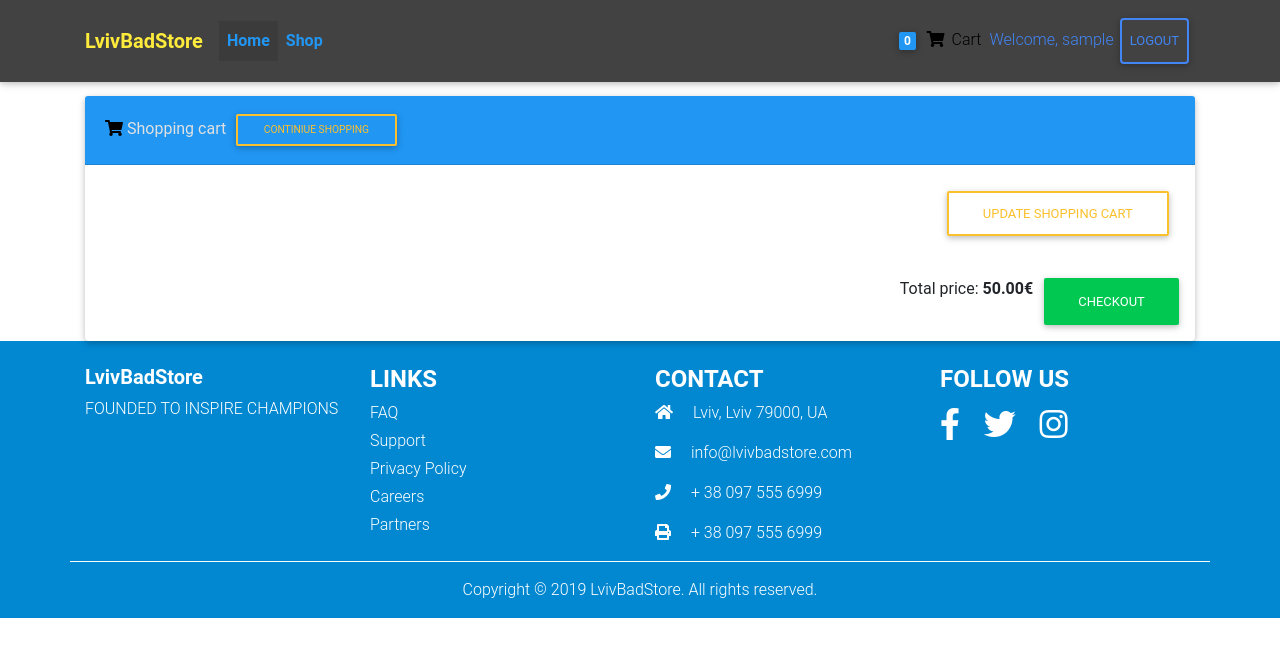
After one commit to natali217/EcommerceWebsite, a Django app: page /cart/ in a window 1280 px wide. The commit adds this page. Shown: the top 657 px of the page. Run offline with Django 3.2, Linux system fonts and the light colour scheme; the visitor is signed in with stand-in values (Sample User, id 1); data that the repository does not hold is empty; some libraries are stand-ins or nearby versions.

Commit message:
add shopping cart, fix some bugs

```diff
--- a/EcommerceWebsite/EcommerceWebsite/settings.py
+++ b/EcommerceWebsite/EcommerceWebsite/settings.py
@@ -171,7 +171,7 @@ SOCIAL_AUTH_PIPELINE = (
     'social_core.pipeline.social_auth.load_extra_data',
     'social_core.pipeline.user.user_details',
 )
-LOGIN_URL = '/'
+LOGIN_URL = 'signin'
 LOGIN_REDIRECT_URL = '/'
 
 SOCIAL_AUTH_USER_MODEL = 'account.User'
--- a/EcommerceWebsite/EcommerceWebsite/urls.py
+++ b/EcommerceWebsite/EcommerceWebsite/urls.py
@@ -21,7 +21,7 @@ from django.conf import settings
 
 from home.views import home_screen_view
 from account.views import signup_view, logout_view, signin_view
-from shop.views import ShopView, ProductView
+from shop.views import ShopView, ProductView, CartView, add_to_cart_view, cart_view
 
 
 urlpatterns = [
@@ -33,6 +33,8 @@ urlpatterns = [
     path('social-auth/', include('social_django.urls', namespace='social')),
     path('shop/', ShopView.as_view(), name='shop'),
     path('product/<slug>/', ProductView.as_view(), name='product'),
+    path('add-to-cart/<slug>/', add_to_cart_view, name='add-to-cart'),
+    path('cart/', cart_view, name='cart'),
 ]
 
 if settings.DEBUG:
--- /dev/null
+++ b/EcommerceWebsite/shop/templatetags/cart_template_tags.py
@@ -0,0 +1,13 @@
+from django import template
+from django.db.models import Sum
+
+register = template.Library()
+
+
+@register.filter
+def cart_item_count(user):
+    if user.is_authenticated:
+        order = user.order_set.filter(is_paid=False).first()
+        if order:
+            return order.orderitem_set.aggregate(Sum('amount'))['amount__sum']
+    return 0
--- a/EcommerceWebsite/shop/views.py
+++ b/EcommerceWebsite/shop/views.py
@@ -1,14 +1,11 @@
-from django.shortcuts import render
+from django.shortcuts import render, get_object_or_404, redirect
 from django.views.generic.list import ListView
 from django.views.generic.detail import DetailView
+from django.contrib import messages
+from django.contrib.auth.decorators import login_required
 
 # Create your views here.
-from shop.models import Item, Review
-
-
-def items_view(request):
-    context = {"items": Item.objects.all()}
-    return render(request, 'shop.html', context)
+from shop.models import Item, OrderItem, Order, Review
 
 
 class ShopView(ListView):
@@ -48,3 +45,47 @@ class ProductView(DetailView):
         context = super().get_context_data(**kwargs)
         context['reviews'] = Review.objects.filter(item=self.object)
         return context
+
+@login_required
+def add_to_cart_view(request, slug):
+    item_to_be_added = get_object_or_404(Item, slug=slug)
+    # Check if current user have unpaid order
+    order = Order.objects.filter(user=request.user, is_paid=False).first()
+    if order:
+        # Check if item to be added is already in the cart
+        order_item = order.orderitem_set.filter(order=order, item=item_to_be_added).first()
+        if order_item:
+            order_item.amount += 1
+            order_item.save()
+        else:
+            order_item = OrderItem.objects.create(order=order, item=item_to_be_added, amount=1)
+    # If current user doesn't have an unpaid order create one
+    else:
+        order = Order.objects.create(user=request.user, is_paid=False)
+        order_item = OrderItem.objects.create(order=order, item=item_to_be_added, amount=1)
+
+    order_item.save()
+    messages.info(request, 'This item was added to your cart.')
+    return redirect('product', slug=slug)
+
+
+class CartView(ListView):
+    template_name = 'cart.html'
+
+    def get_queryset(self):
+        order = self.request.user.order_set.filter(is_paid=False).first()
+        if order:
+            cart_items = order.orderitem_set.all()
+        else:
+            cart_items = OrderItem.objects.none()
+
+
+def cart_view(request):
+    context = {}
+    order = request.user.order_set.filter(is_paid=False).first()
+    if order:
+        cart_items = order.orderitem_set.all()
+    else:
+        cart_items = OrderItem.objects.none()
+    context['cart_items'] = cart_items
+    return render(request, 'cart.html', context)
--- /dev/null
+++ b/EcommerceWebsite/templates/cart.html
@@ -0,0 +1,66 @@
+{% extends 'base.html' %}
+
+{% block title %}Cart ― LvivBadStore{% endblock %}
+
+{% block content %}
+    <main>
+        <div class="container">
+            <div class="card shopping-cart">
+                <div class="card-header blue text-light">
+                    <i class="fa fa-shopping-cart " style="color:black" aria-hidden="true"></i>
+                    Shopping cart
+                    <a href="" class="btn btn-outline-yellow btn-sm pull-right">Continiue shopping</a>
+                    <div class="clearfix"></div>
+                </div>
+                <div class="card-body">
+
+                    <!-- Products -->
+                    {% for order_item in cart_items %}
+                        <div class="row">
+                            <div class="col-12 col-sm-12 col-md-2 text-center">
+                                <img class="img-responsive" src="{{ order_item.item.image.url }}" alt="prewiew" width="120" height="80">
+                            </div>
+                            <div class="col-12 text-sm-center col-sm-12 text-md-left col-md-6">
+                                <h4 class="product-name"><strong>{{ order_item.item.title }}</strong></h4>
+                            </div>
+                            <div class="col-12 col-sm-12 text-sm-center col-md-4 text-md-right row">
+                                <div class="col-3 col-sm-3 col-md-6 text-md-right" style="padding-top: 5px">
+                                    <h6><strong>{{ order_item.item.discount_price }}<span class="text-muted">x</span></strong></h6>
+                                </div>
+                                <div class="col-4 col-sm-4 col-md-4">
+                                    <div class="quantity">
+                                        <input type="button" value="+" class="plus">
+                                        <input type="number" step="1" max="99" min="1" value="{{ order_item.amount }}" title="Qty" class="qty" size="4">
+                                        <input type="button" value="-" class="minus">
+                                    </div>
+                                </div>
+                                <div class="col-2 col-sm-2 col-md-2 text-right">
+                                    <button type="button" class="btn btn-outline-danger btn-xs">
+                                        <i class="fa fa-trash" aria-hidden="true"></i>
+                                    </button>
+                                </div>
+                            </div>
+                        </div>
+                        <hr>
+                    {% endfor %}
+                    <!-- Products -->
+
+                    <div class="float-right">
+                        <a href="" class="btn btn-outline-yellow float-right">
+                            Update shopping cart
+                        </a>
+                    </div>
+
+                </div>
+
+                <div class="float-right" style="margin: 10px">
+                    <a href="" class="btn btn-success float-right">Checkout</a>
+                    <div class="float-right" style="margin: 5px">
+                        Total price: <b>50.00€</b>
+                    </div>
+                </div>
+
+            </div>
+        </div>
+    </main>
+{% endblock %}
--- a/EcommerceWebsite/templates/snippets/navbar.html
+++ b/EcommerceWebsite/templates/snippets/navbar.html
@@ -1,3 +1,6 @@
+{% load cart_template_tags %}
+
+
   <!-- Navbar -->
   <nav class="navbar fixed-top navbar-expand-lg navbar-light grey darken-3 scrolling-navbar">
     <div class="container">
@@ -30,34 +33,34 @@
 
         <!-- Right -->
         <ul class="navbar-nav nav-flex-icons">
+          {% if request.user.is_authenticated %}
                     <li class="nav-item">
-            <a class="nav-link py-3">
-              <span class="badge blue z-depth-1 mr-1"> 1 </span>
+                        <a href="{% url 'cart' %}" class="nav-link py-3">
+                            <span class="badge blue z-depth-1 mr-1"> {{ request.user|cart_item_count }} </span>
                             <i class="fas fa-shopping-cart"></i>
-              <span class="clearfix d-none d-sm-inline-block blue-text"> Cart </span>
+                            <span class="clearfix d-none d-sm-inline-block"> Cart </span>
               </a>
             </li>
             <li class="nav-item">
-            {% if request.user.is_authenticated %}
-              <p class=" yellow text-primary rounded m-3 pr-1 pl-1">{{ request.user.username }}</p>
+                <p class="text-primary mt-3">Welcome, {{ request.user.username }}</p>
+            </li>
+            <li class="nav_item">
+              <a href="{% url 'logout' %}" class="nav-link btn btn-outline-primary rounded waves-effect">
+                  Logout
+              </a>
+            </li>
             {% else %}
+                <li class="nav-item">
                     <a href="{% url 'signin' %}" class="nav-link btn btn-outline-primary rounded waves-effect">
                         Sign In
                     </a>
-            {% endif %}
-                </li>
                 </li>
                 <li class="nav-item">
-            {% if request.user.is_authenticated %}
-              <a href="{% url 'logout' %}" class="nav-link btn btn-outline-primary rounded waves-effect">
-                  Logout
-              </a>
-            {% else %}
               <a href="{% url 'signup' %}" class="nav-link btn btn-primary rounded text-white waves-effect">
                   Sign Up
               </a>
+            </li>
             {% endif %}
-          </li>
         </ul>
 
       </div>
--- a/EcommerceWebsite/templates/snippets/welcome.html
+++ b/EcommerceWebsite/templates/snippets/welcome.html
@@ -17,7 +17,7 @@
         </strong>
     </p>
 
-    <a href="#" class="btn btn-outline-primary btn-lg font-weight-bold ">
+    <a href="{% url 'shop' %}" class="btn btn-outline-primary btn-lg font-weight-bold ">
         start shopping
         <i class="fas fa-shopping-cart ml-2"></i>
     </a>
```
Also changed, not shown: EcommerceWebsite/shop/models.py (+5 -2 lines), EcommerceWebsite/static/css/main.css (+65 -0 lines), EcommerceWebsite/templates/product.html (+20 -9 lines), EcommerceWebsite/shop/migrations/0007_auto_20191216_1948.py (added), EcommerceWebsite/static/pictures/pants.jpg (added), EcommerceWebsite/static/pictures/sweater_item.jpg (added). Lines whose indentation alone changed are shown as unchanged.
